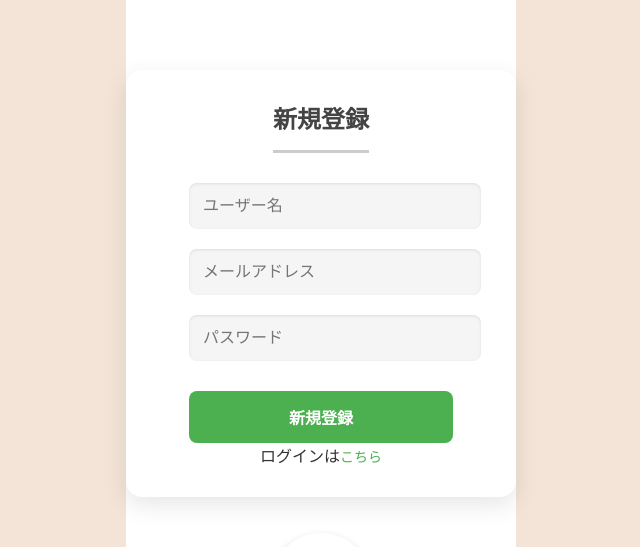
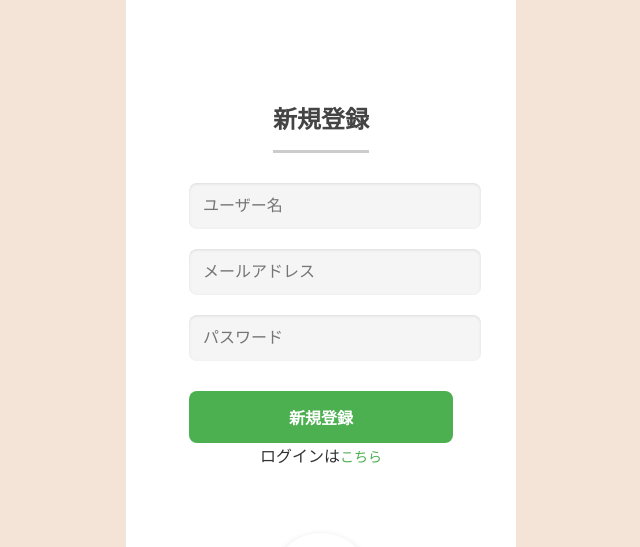
Before and after one commit to mitsui6969/tabekiri-app, a React (Vite) app: page /Signup in a window 1280 px wide. Shown: the part 167-714 px from the top of the page, without its empty margins (319-959 px from the left). Built offline with nearby package versions, Linux system fonts and the light colour scheme.

Commit message:
新規登録画面いい感じ

```diff
--- a/src/styles/Signup.css
+++ b/src/styles/Signup.css
@@ -17,7 +17,6 @@
   padding: 30px;
   border-radius: 16px;
   background: #ffffff; /* 完全に白の背景 */
-  box-shadow: 0px 8px 24px rgba(0, 0, 0, 0.1); /* 柔らかい影で立体感 */
   text-align: center;
   color: #333333;
 }
```
